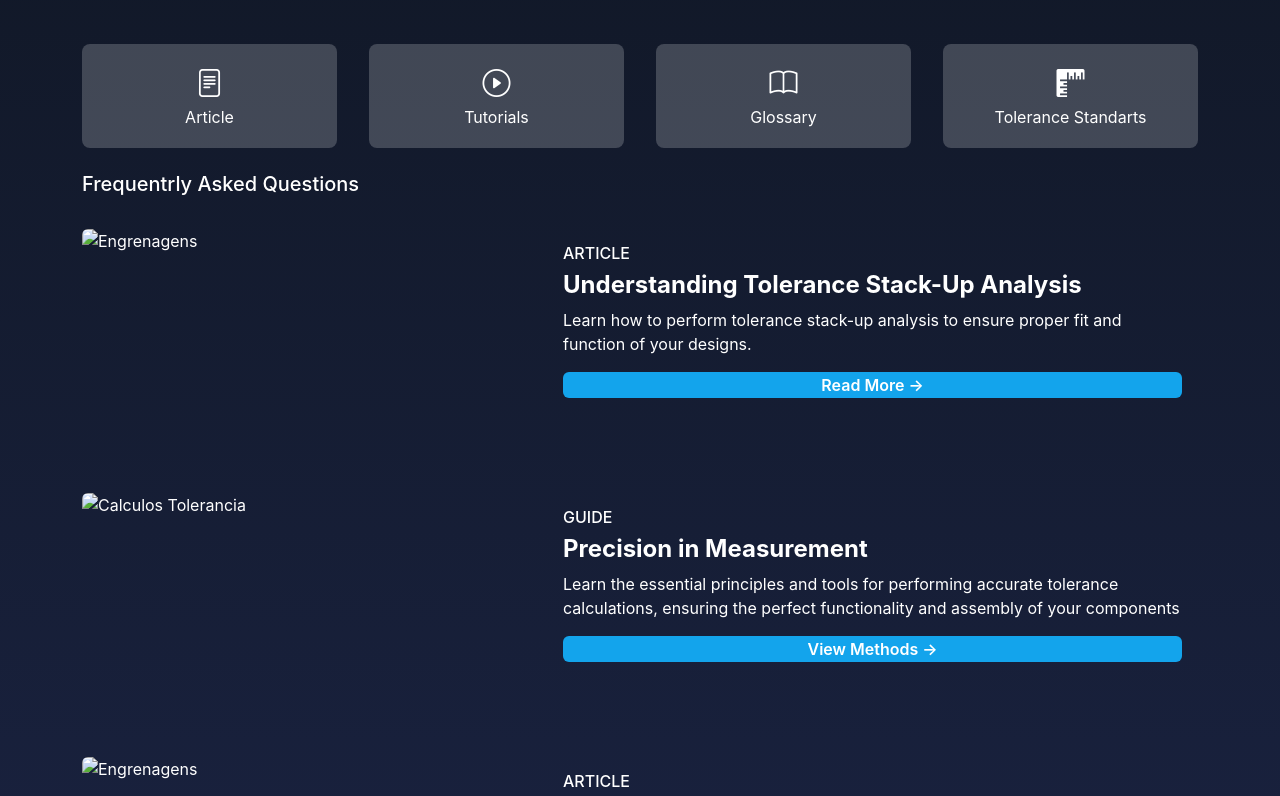
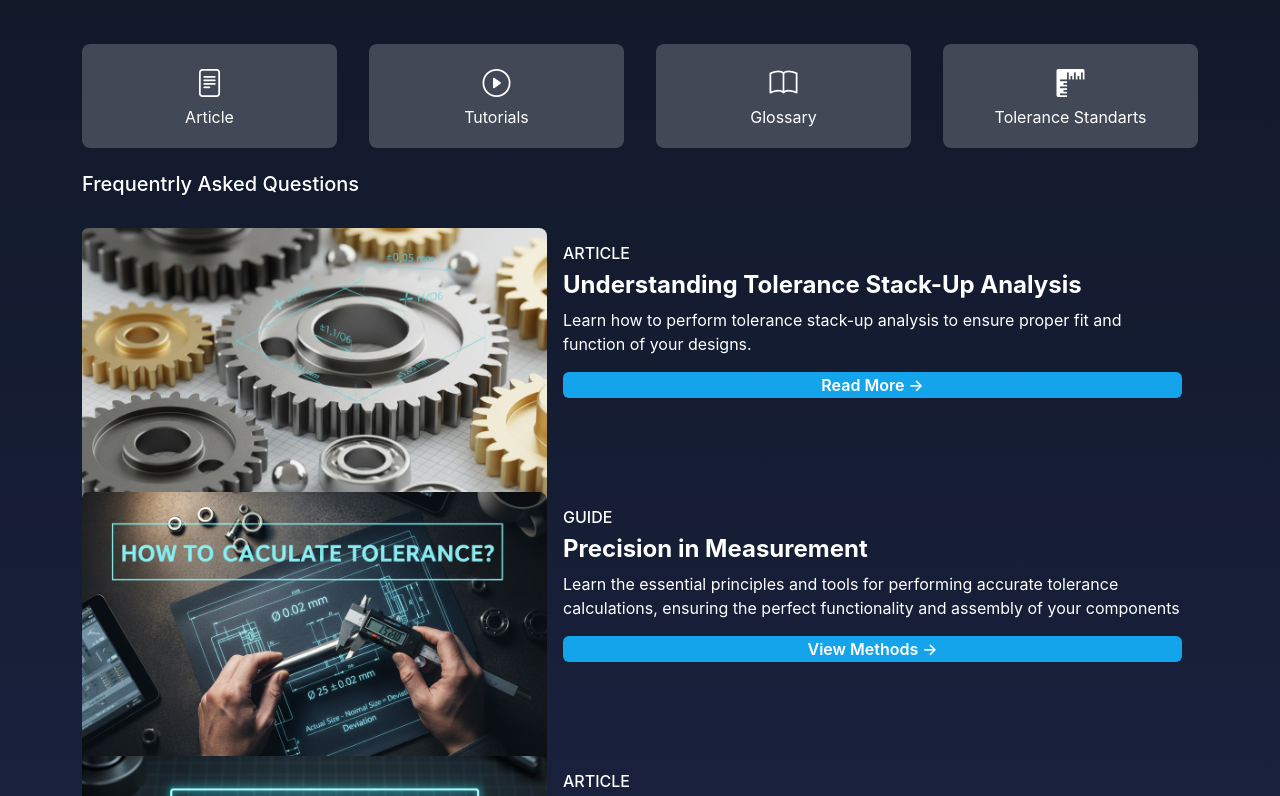
Before and after one commit to vine-cr/BeyondTolerance, a website: page pages/resources.html in a window 1280 px wide. Shown: the part 94-890 px from the top of the page. Drawn offline with nearby package versions, Linux system fonts and the light colour scheme; the site is published under a folder, as on GitHub Pages, so addresses that start at the root find nothing; a web font is replaced by a local one.

Commit message:
Corrige links e adiciona scripts de deploy do GithubPages

```diff
--- a/package.json
+++ b/package.json
@@ -5,6 +5,7 @@
   "main": "index.js",
   "scripts": {
     "sass": "sass --watch assets/scss/custom.scss:assets/css/custom.css",
+    "biuld:sass": "sass assets/scss/custom.scss:assets/css/custom.css",
     "test": "echo \"Error: no test specified\" && exit 1",
     "format": "prettier --write \"**/*.{html,css,scss,js,json,md}\"",
     "format:check": "prettier --check \"**/*.{html,css,scss,js,json,md}\"",
--- a/pages/resources.html
+++ b/pages/resources.html
@@ -145,7 +145,7 @@
                 <div class="accordion-body">
                   <div class="card" style="width: 100%">
                     <img
-                      src="/assets/img/engrenagens.webp"
+                      src="../assets/img/engrenagens.webp"
                       class="card-img-top"
                       alt="Engrenagens"
                     />
@@ -184,7 +184,7 @@
                 <div class="accordion-body">
                   <div class="card" style="width: 100%">
                     <img
-                      src="/assets/img/como-calcular.webp"
+                      src="../assets/img/como-calcular.webp"
                       class="card-img-top"
                       alt="Engrenagens"
                     />
@@ -222,7 +222,7 @@
                 <div class="accordion-body">
                   <div class="card" style="width: 100%">
                     <img
-                      src="/assets/img/tipos-ajuste.webp"
+                      src="../assets/img/tipos-ajuste.webp"
                       class="card-img-top"
                       alt="Engrenagens"
                     />
@@ -250,11 +250,11 @@
               <div class="col-md-5">
                 <picture>
                   <source
-                    srcset="/assets/img/engrenagens.webp"
+                    srcset="../assets/img/engrenagens.webp"
                     type="image/webp"
                   />
                   <img
-                    src="/assets/img/engrenagens.png"
+                    src="../assets/img/engrenagens.png"
                     class="img-fluid rounded-start h-100 object-fit-cover"
                     alt="Engrenagens"
                   />
@@ -281,11 +281,11 @@
               <div class="col-md-5">
                 <picture>
                   <source
-                    srcset="/assets/img/como-calcular.webp"
+                    srcset="../assets/img/como-calcular.webp"
                     type="image/webp"
                   />
                   <img
-                    src="/assets/img/como-calcular.webp"
+                    src="../assets/img/como-calcular.webp"
                     class="img-fluid rounded-start h-100 object-fit-cover"
                     alt="Calculos Tolerancia"
                   />
@@ -311,11 +311,11 @@
               <div class="col-md-5">
                 <picture>
                   <source
-                    srcset="/assets/img/tipos-ajuste.webp"
+                    srcset="../assets/img/tipos-ajuste.webp"
                     type="image/webp"
                   />
                   <img
-                    src="/assets/img/tipos-ajuste.webp"
+                    src="../assets/img/tipos-ajuste.webp"
                     class="img-fluid rounded-start h-100 object-fit-cover"
                     alt="Engrenagens"
                   />
```
Also changed, not shown: index.html (+3 -1 lines), pages/login.html (+1 -3 lines), README.md, db.json (line endings or trailing spaces).
